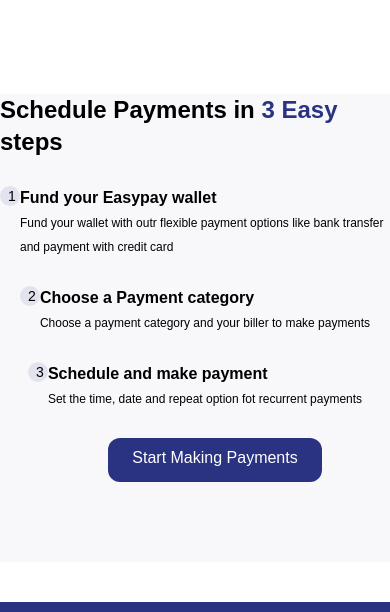
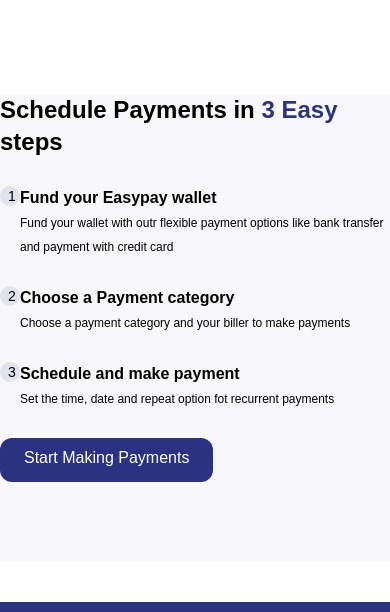
Before and after one commit to Ebiperre/easypay, a React (Create React App) app: page / in a window 390 px wide. Shown: the part 3176-3788 px from the top of the page. Built offline with nearby package versions, Linux system fonts and the light colour scheme; a web font is replaced by a local one.

Commit message:
Feat: text align on schedule page

```diff
--- a/src/pages/Home/components/Schedule.jsx
+++ b/src/pages/Home/components/Schedule.jsx
@@ -23,7 +23,7 @@
     <div className="mt-24 bg-blueBg">
         <div className="flex items-center justify-center text-left">
             {/* left */}
-            <div className="sm:ml-20 flex flex-col gap-7 items-center justify-center sm:items-start">
+            <div className="sm:ml-20 flex flex-col gap-7 sm:items-center justify-center sm:items-start">
                 {/* title */}
                 <div>
                     <span className="text-2xl sm:text-5xl font-semibold">Schedule Payments in <span className="text-[#2A3382]">3 Easy</span> steps</span>
@@ -38,7 +38,7 @@
                     </div>
                 </div>
                 ))}
-            <button className="ml-10 md:block p-3 px-6 pt-2 w-max text-white bg-[#2A3382] rounded-xl baseline mb-20">Start Making Payments</button>
+            <button className="sm:ml-10 md:block p-3 px-6 pt-2 w-max text-white bg-[#2A3382] rounded-xl baseline mb-20">Start Making Payments</button>
             </div>
 
             {/* right */}
```
